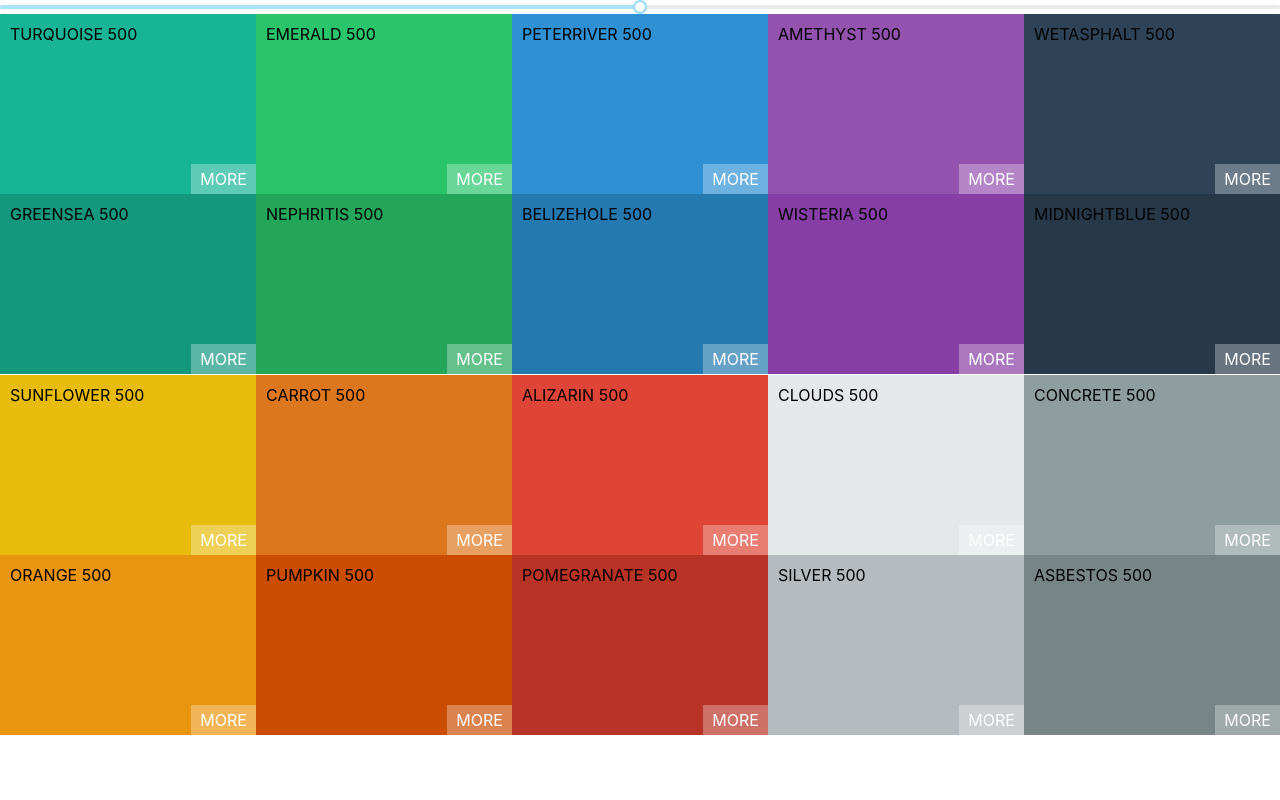
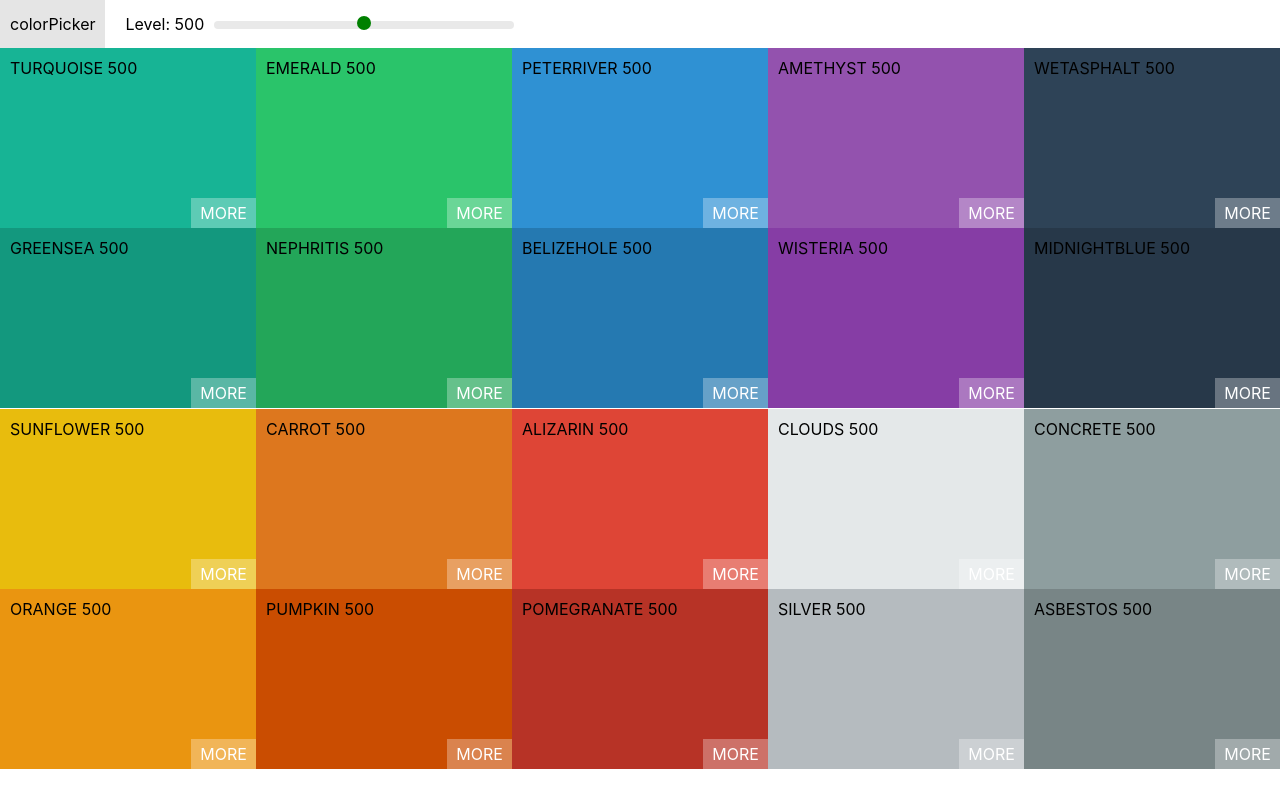
Before and after one commit to Scientist-Ansh/colors-project, a React (Create React App) app: page / in a window 1280 px wide. Built offline with nearby package versions, Linux system fonts and the light colour scheme.

Commit message:
add navbar with slider

```diff
--- /dev/null
+++ b/src/components/Navbar.css
@@ -0,0 +1,39 @@
+.Navbar{
+    display: flex;
+    justify-content: flex-start;
+    align-items: center;
+    height:6vh;
+}
+
+.logo{
+    height: 100%;
+    background: rgba(0,0,0,0.1);
+    display: flex;
+    align-items: center;
+    margin-right: 20px;
+    padding: 10px;
+
+}
+
+.slider{
+    width:300px;
+    margin:0 10px;
+    display:inline-block;
+}
+
+.rc-slider-track{
+    background-color:transparent;
+}
+
+.rc-slider-rail{
+    height:8px;
+}
+
+.rc-slider-handle,
+.rc-slider-handle:active
+{
+    background-color:green;
+    box-shadow: none;
+    border:none;
+
+}
--- /dev/null
+++ b/src/components/Navbar.js
@@ -0,0 +1,32 @@
+import React,{Component} from 'react';
+
+import Slider from 'rc-slider';
+import 'rc-slider/assets/index.css';
+
+import './Navbar.css';
+
+
+export default class Navbar extends Component{
+    render(){
+        const {level,levelChange} = this.props
+        return(
+            <header className="Navbar">
+                <div className="logo">
+                    colorPicker
+                </div>
+                <div className="slider-container">
+                    <span>Level: {level}</span>
+                    <div className="slider">
+                        <Slider
+                        defaultValue={level}
+                        min={100} max={900}
+                        step={100}
+                        onAfterChange={levelChange}/>
+                    </div>
+                </div>
+
+
+            </header>
+        );
+    }
+}
--- a/src/components/Palette.js
+++ b/src/components/Palette.js
@@ -1,9 +1,7 @@
 import  React,{Component} from "react";
 
 import ColorBox from './ColorBox';
-
-import Slider from 'rc-slider';
-import 'rc-slider/assets/index.css';
+import NavBar from './Navbar';
 
 import './Palette.css';
 
@@ -23,14 +21,7 @@ export default class Palette extends Component{
             <ColorBox background={color.hex} name={color.name} />)
         return(
             <div className="Palette">
-                <Slider
-                 defaultValue={level}
-                 min={100} max={900}
-                 step={100}
-                 onAfterChange={this.handleLevelChange}/>
-
-                {/* Navbar here */}
-
+                <NavBar level={level} levelChange={this.handleLevelChange}/>
                 <div className="Palette-colors">
                     {colorBoxes}
                 </div>
```
Also changed, not shown: src/components/Palette.css (line endings or trailing spaces).
